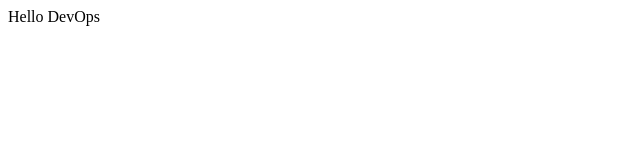
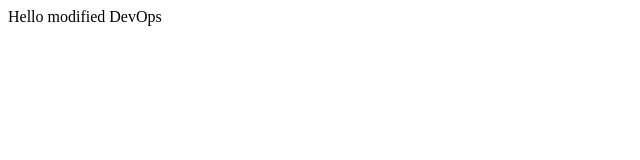
Before and after one commit to githubrayalanaveen/repo1, a plain HTML site: page index.html in a window 1280 px wide. Shown: the full height of the page, 0-640 px from the left. Drawn offline with Linux system fonts and the light colour scheme.

Commit message:
modifying index1

```diff
--- a/index.html
+++ b/index.html
@@ -1 +1 @@
-<html>Hello DevOps</html>
+<html>Hello modified  DevOps</html>
```
